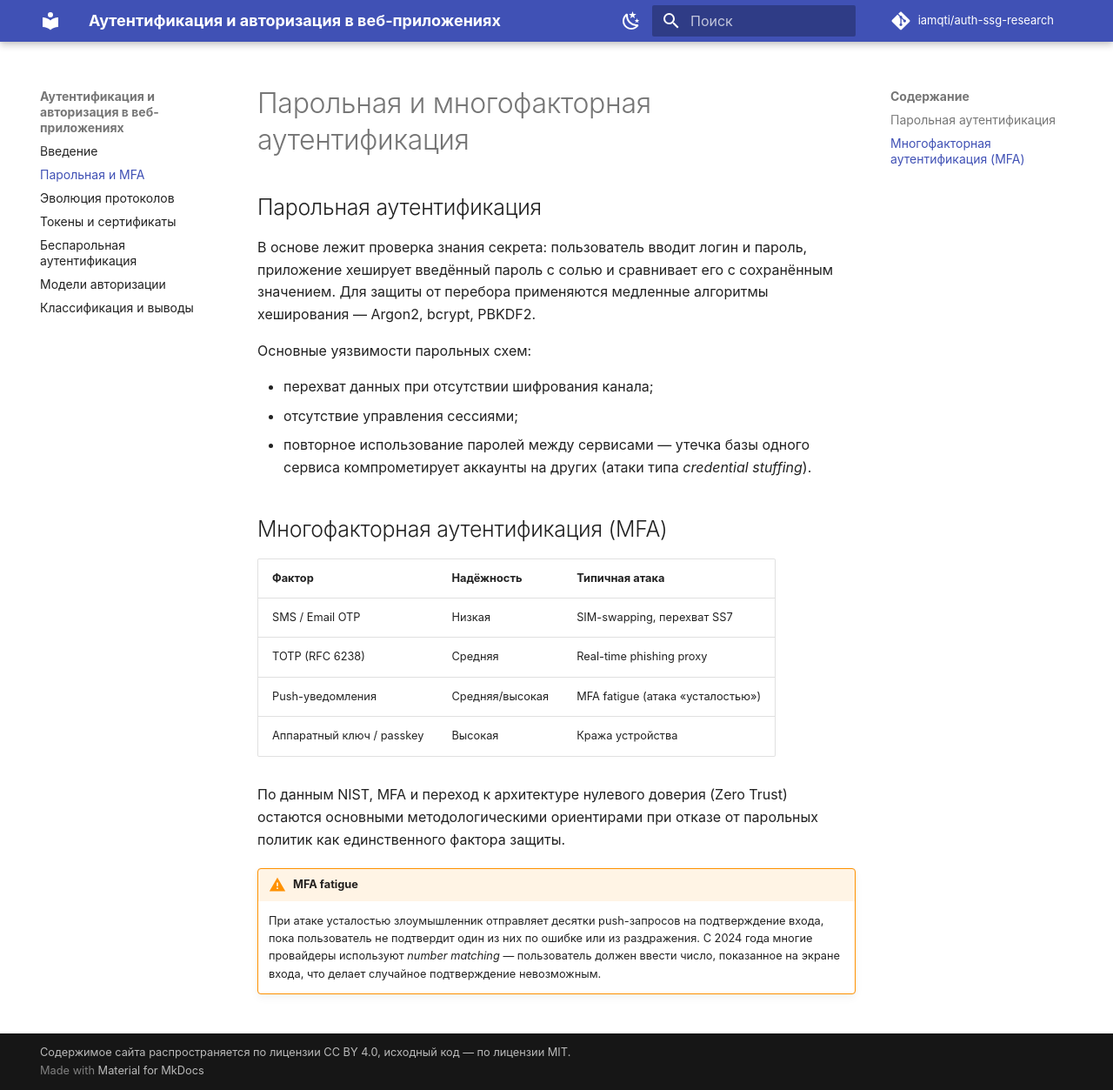
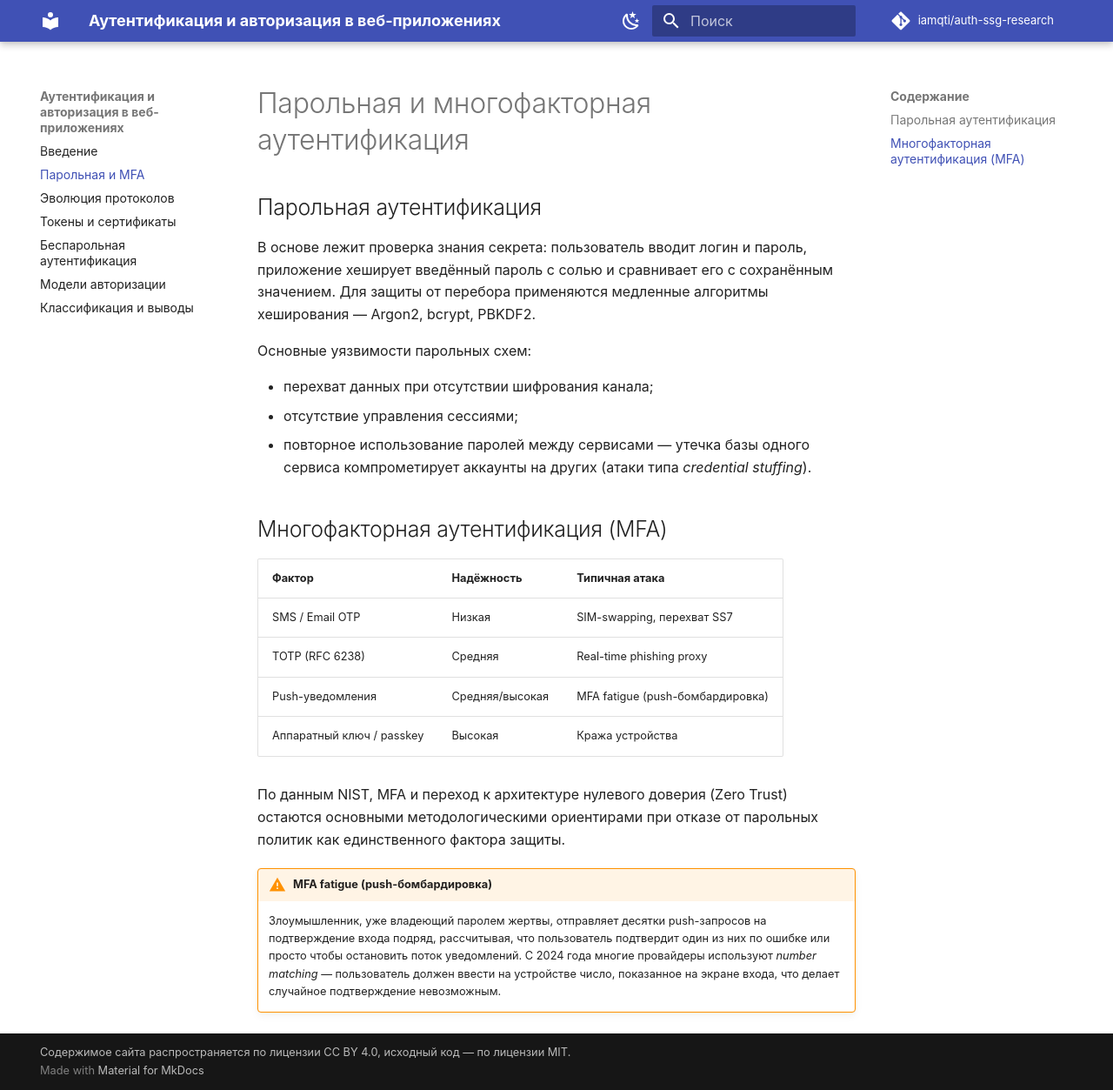
Before and after one commit to iamqti/auth-ssg-research, an MkDocs documentation site: the page built from docs/password-mfa.md, in a window 1280 px wide and 1253 px high. Shown: the whole window at 87% size. Built offline with MkDocs 1.6.1 and Material for MkDocs 9.7.7, drawn with Linux system fonts in a browser that asks for light colours; comment, search, counter and statistics services are not loaded.

Commit message:
fix MFA fatigue terminology: avoid awkward literal translation

```diff
--- a/docs/password-mfa.md
+++ b/docs/password-mfa.md
@@ -21,16 +21,17 @@
 |---|---|---|
 | SMS / Email OTP | Низкая | SIM-swapping, перехват SS7 |
 | TOTP (RFC 6238) | Средняя | Real-time phishing proxy |
-| Push-уведомления | Средняя/высокая | MFA fatigue (атака «усталостью») |
+| Push-уведомления | Средняя/высокая | MFA fatigue (push-бомбардировка) |
 | Аппаратный ключ / passkey | Высокая | Кража устройства |
 
 По данным NIST, MFA и переход к архитектуре нулевого доверия (Zero Trust)
 остаются основными методологическими ориентирами при отказе от парольных
 политик как единственного фактора защиты.
 
-!!! warning "MFA fatigue"
-    При атаке усталостью злоумышленник отправляет десятки push-запросов на
-    подтверждение входа, пока пользователь не подтвердит один из них по
-    ошибке или из раздражения. С 2024 года многие провайдеры используют
-    *number matching* — пользователь должен ввести число, показанное на
-    экране входа, что делает случайное подтверждение невозможным.
+!!! warning "MFA fatigue (push-бомбардировка)"
+    Злоумышленник, уже владеющий паролем жертвы, отправляет десятки
+    push-запросов на подтверждение входа подряд, рассчитывая, что пользователь
+    подтвердит один из них по ошибке или просто чтобы остановить поток
+    уведомлений. С 2024 года многие провайдеры используют *number matching* —
+    пользователь должен ввести на устройстве число, показанное на экране
+    входа, что делает случайное подтверждение невозможным.
```
